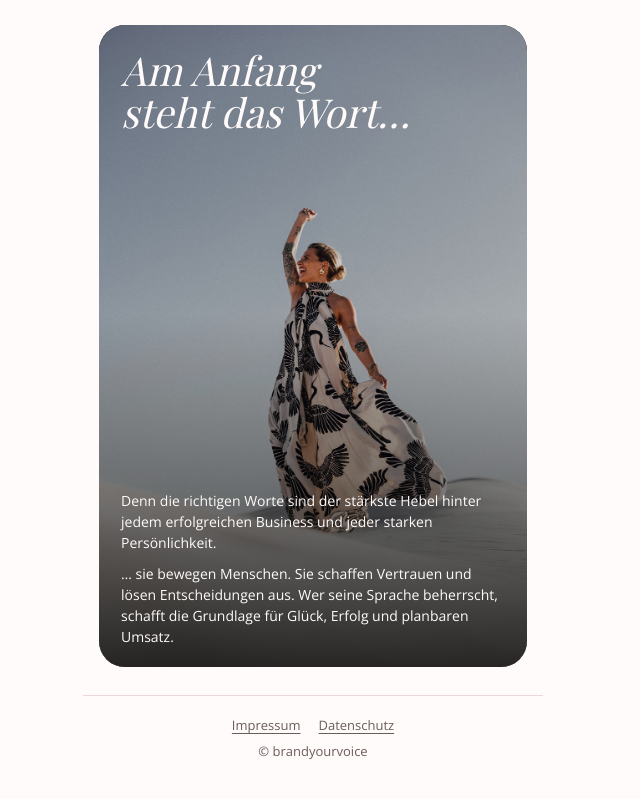
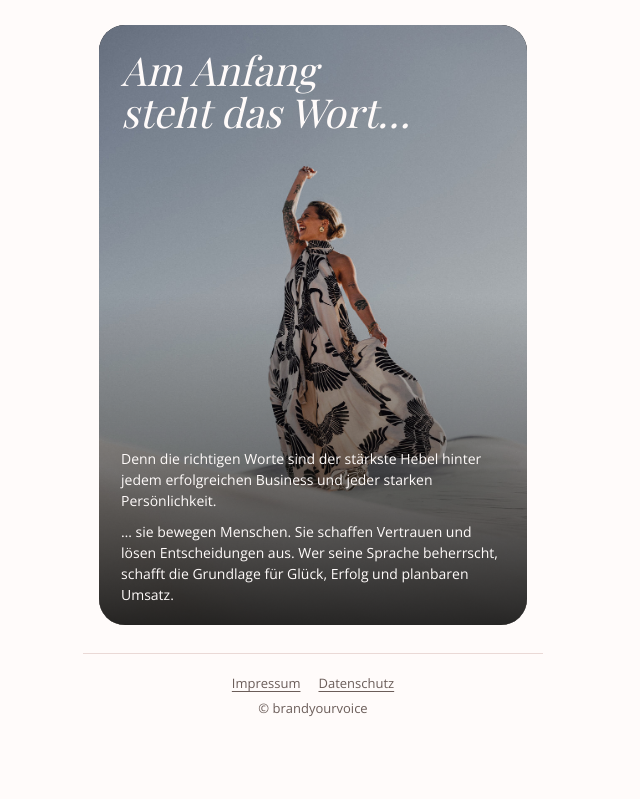
Before and after one commit to julezbc/sarahxjulez, a plain HTML site: page marketing/link-in-bio/index.html in a window 1280 px wide. Shown: the part 1554-2353 px from the top of the page, without its empty margins (327-967 px from the left). After the commit the page ends 2317 px from the top, so only its background shows below. Drawn offline with nearby package versions, Linux system fonts and the light colour scheme; a web font is replaced by a local one.

Commit message:
Link-in-Bio-Entwurf: Schlussbild oben beschnitten (Sarah)
Co-Authored-By: Claude Fable 5.2 <noreply@anthropic.com>
Claude-Session: https://claude.ai/code/session_01Gaa4FSq8VdLtQGNn2eb1LN

```diff
--- a/marketing/link-in-bio/index.html
+++ b/marketing/link-in-bio/index.html
@@ -81,8 +81,8 @@
 
   /* Leitsatz */
   .leitsatz { display: flex; flex-direction: column; gap: 16px; }
-  .bild { position: relative; aspect-ratio: 2 / 3; max-width: 100%; border-radius: 26px; overflow: hidden; background: var(--anthrazit); display: flex; flex-direction: column; justify-content: space-between; padding: 24px 22px 20px; }
-  .bild img { position: absolute; inset: 0; width: 100%; height: 100%; object-fit: cover; }
+  .bild { position: relative; aspect-ratio: 5 / 7; max-width: 100%; border-radius: 26px; overflow: hidden; background: var(--anthrazit); display: flex; flex-direction: column; justify-content: space-between; padding: 24px 22px 20px; }
+  .bild img { position: absolute; inset: 0; width: 100%; height: 100%; object-fit: cover; object-position: 50% 100%; }
   .bild::before { content: ""; position: absolute; inset: 0; background: var(--schleier); }
   .bild::after { content: ""; position: absolute; inset: 45% 0 0; background: linear-gradient(to bottom, transparent, var(--tinte)); opacity: .8; }
   .bild > * { position: relative; z-index: 1; color: var(--auf-dunkel); }
```
